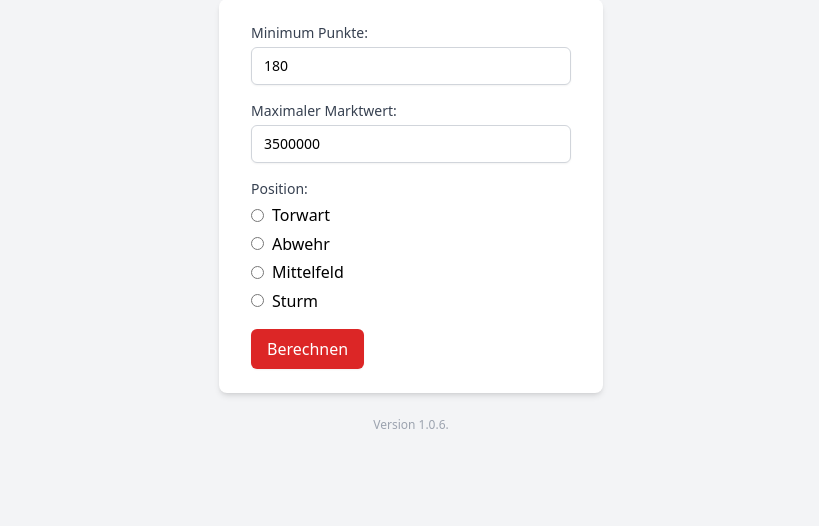
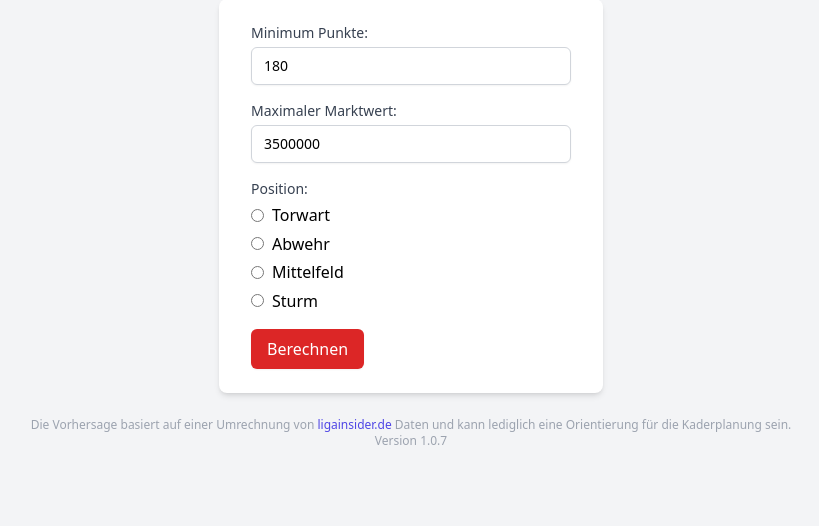
Before and after one commit to heyding/kikp, a Flask app: page / in a window 1280 px wide. Shown: the part 77-603 px from the top of the page, without its empty margins (229-1048 px from the left). Run offline with Flask 2, Linux system fonts and the light colour scheme; style sheets or scripts are compiled from the project's sources.

Commit message:
Update index.html with version number and disclaimer

```diff
--- a/templates/index.html
+++ b/templates/index.html
@@ -22,6 +22,7 @@
 </head>
 <body class="bg-gray-100 p-6">
     <h1 class="text-3xl font-bold mb-4 text-center">Kicker Interactive Kaderplaner 2024/25</h1>
+
     <form id="playersForm" class="bg-white p-6 rounded-lg shadow-md mx-auto max-w-sm px-8">
         <div class=" mb-4">
             <label for="min_expected_points" class="block text-sm font-medium text-gray-700">Minimum Punkte:</label>
@@ -61,7 +62,8 @@
         <button type="submit" class="bg-red-600 text-white py-2 px-4 rounded-md shadow-sm hover:bg-red-700 focus:outline-none focus:ring-2 focus:ring-offset-2 focus:ring-indigo-500">Berechnen</button>
     </form>
     <div class="mb-4 mt-6 text-center text-xs text-gray-400">
-        <p>Version 1.0.6.</p>
+        <p>Die Vorhersage basiert auf einer Umrechnung von <a href="https://www.ligainsider.de" target="_blank" class="text-indigo-600 hover:underline">ligainsider.de</a> Daten und kann lediglich eine Orientierung für die Kaderplanung sein.</p>
+        <p>Version 1.0.7</p>
     </div>
 
     <input type="text" id="searchInput" onkeyup="filterTable()" placeholder="Suche ..." class="mt-6 block px-3 py-2 border border-gray-300 rounded-md shadow-sm focus:outline-none focus:ring-indigo-500 focus:border-indigo-500 sm:text-sm" style="display: none;">
```
